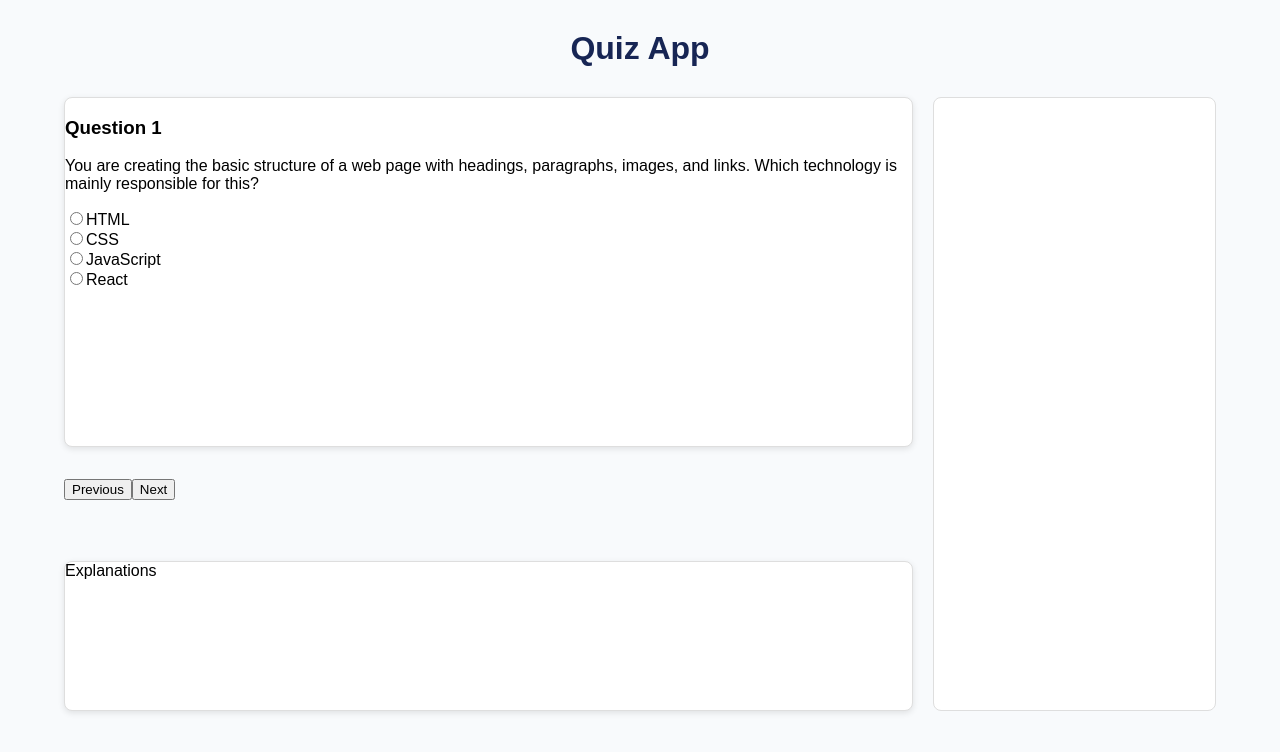
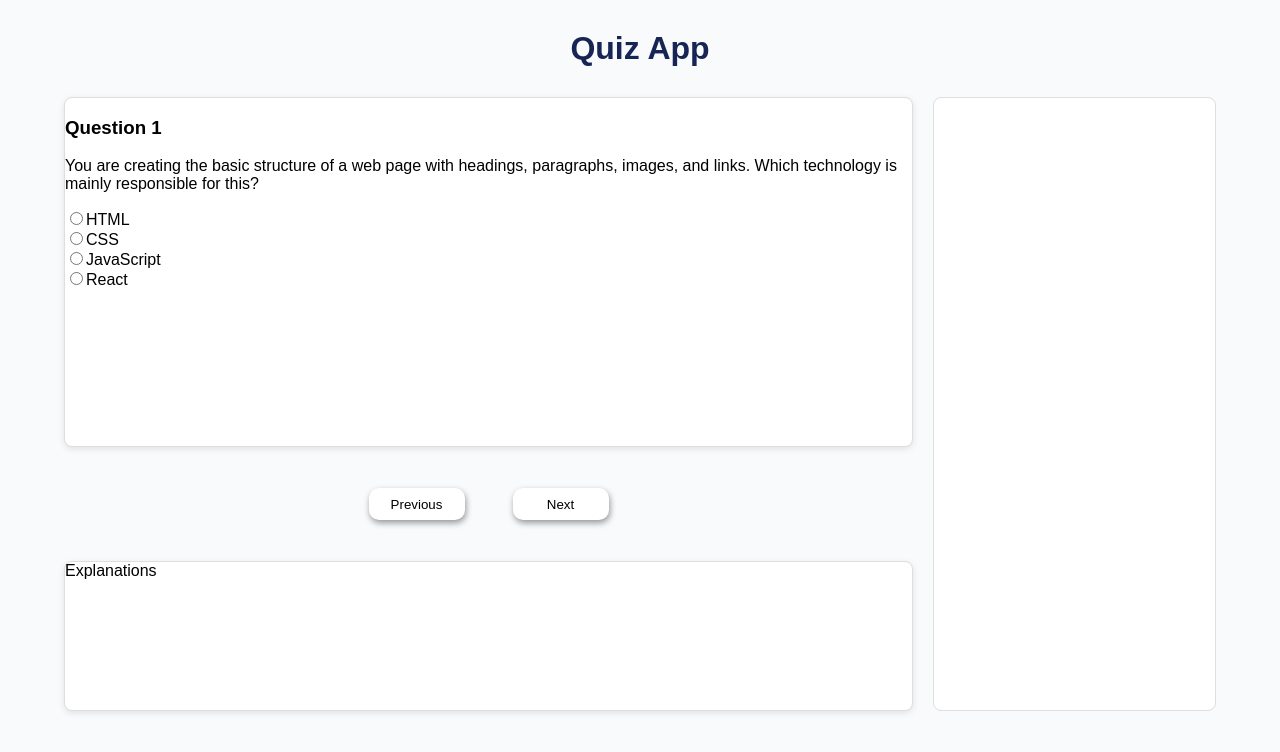
Before and after one commit to mpano04/quiz-app, a React (Vite) app: page / in a window 1280 px wide. Shown: the top 752 px of the page. Built offline with nearby package versions, Linux system fonts and the light colour scheme.

Commit message:
Add styles on previous/next buttons

```diff
--- a/src/App.css
+++ b/src/App.css
@@ -52,6 +52,28 @@ body {
     background-color: hsl(0, 0%, 100%);
 }
 
+
+.navigation-area{
+    display: flex;
+    flex-direction: row;
+    justify-content: center;
+    align-items: center;
+    gap: 3rem;
+}
+.navigation-area button{
+    width: 6rem;
+    height: 2rem;
+    font-family: Arial, sans-serif;
+
+    border: none;
+    border-radius: 10px;
+    background-color: hsl(0, 0%, 100%);
+    box-shadow: 1px 3px 6px hsla(0, 0%, 0%, 0.4);
+    cursor: pointer;
+}
+
+
+
 @media (max-width: 768px) {
     .quiz-layout {
         width: 90%;
```
